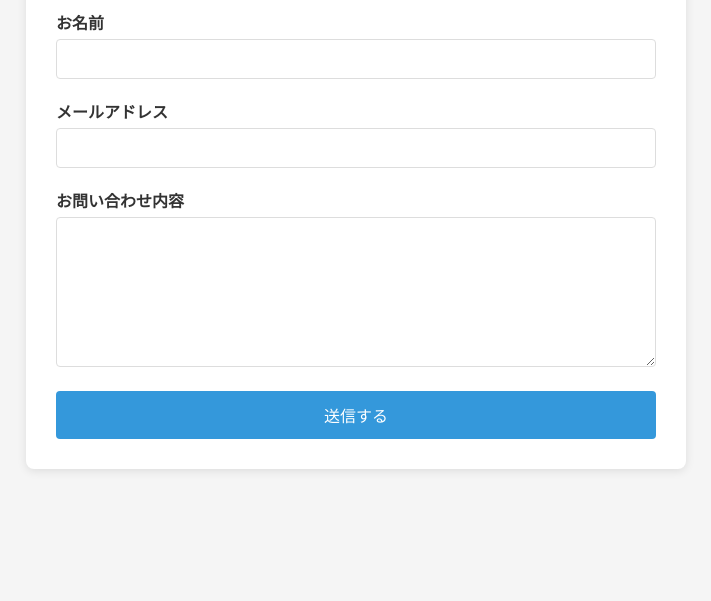
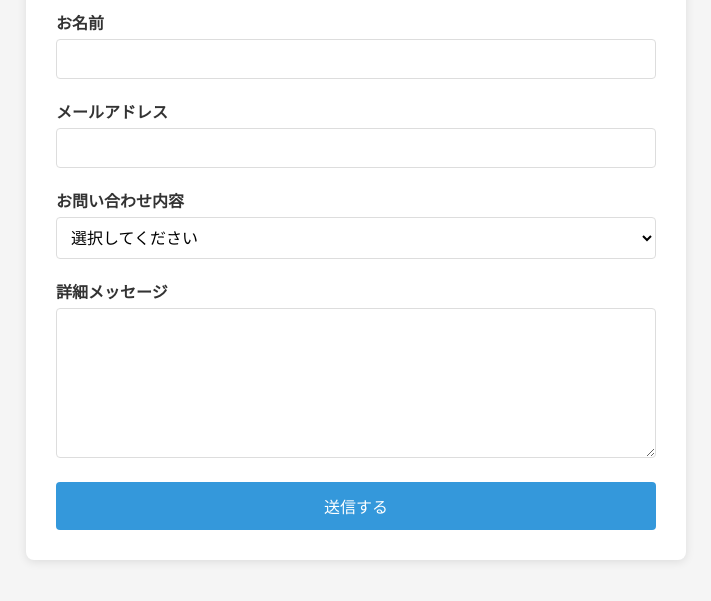
Before and after one commit to yuusakufagkabuiahbgg/mail, a plain HTML site: page index.html in a window 1280 px wide. Shown: the part 137-738 px from the top of the page, without its empty margins (284-995 px from the left). Drawn offline with nearby package versions, Linux system fonts and the light colour scheme.

Commit message:
Update index.html

```diff
--- a/index.html
+++ b/index.html
@@ -35,13 +35,17 @@
             margin-bottom: 5px;
             font-weight: bold;
         }
-        input, textarea {
+        input, textarea, select {
             width: 100%;
             padding: 10px;
             border: 1px solid #ddd;
             border-radius: 4px;
             font-size: 16px;
             box-sizing: border-box;
+        }
+        select {
+            height: 42px;
+            background-color: white;
         }
         textarea {
             min-height: 150px;
@@ -111,7 +115,17 @@
             </div>
 
             <div class="form-group">
-                <label for="message">お問い合わせ内容</label>
+                <label for="inquiry-type">お問い合わせ内容</label>
+                <select id="inquiry-type" name="inquiry-type" required>
+                    <option value="" disabled selected>選択してください</option>
+                    <option value="求人">求人</option>
+                    <option value="アルバイト">アルバイト</option>
+                    <option value="その他">その他</option>
+                </select>
+            </div>
+
+            <div class="form-group">
+                <label for="message">詳細メッセージ</label>
                 <textarea id="message" name="message" required></textarea>
             </div>
 
@@ -156,6 +170,7 @@
                 var templateParams = {
                     name: document.getElementById('name').value,
                     email: document.getElementById('email').value,
+                    inquiry_type: document.getElementById('inquiry-type').value,
                     message: document.getElementById('message').value,
                     to_email: 'yuusaku20041019@gmail.com'
                 };
```
